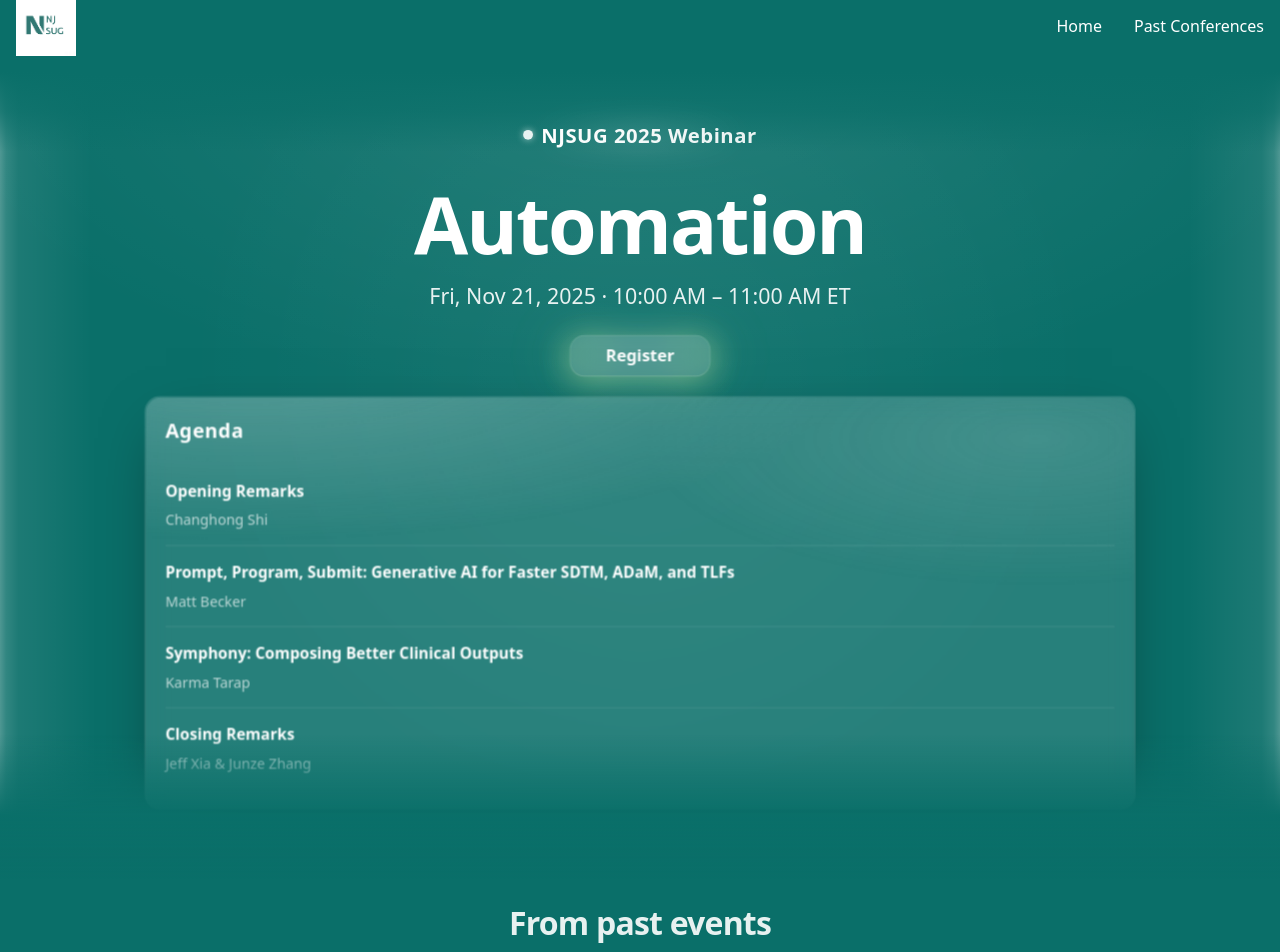
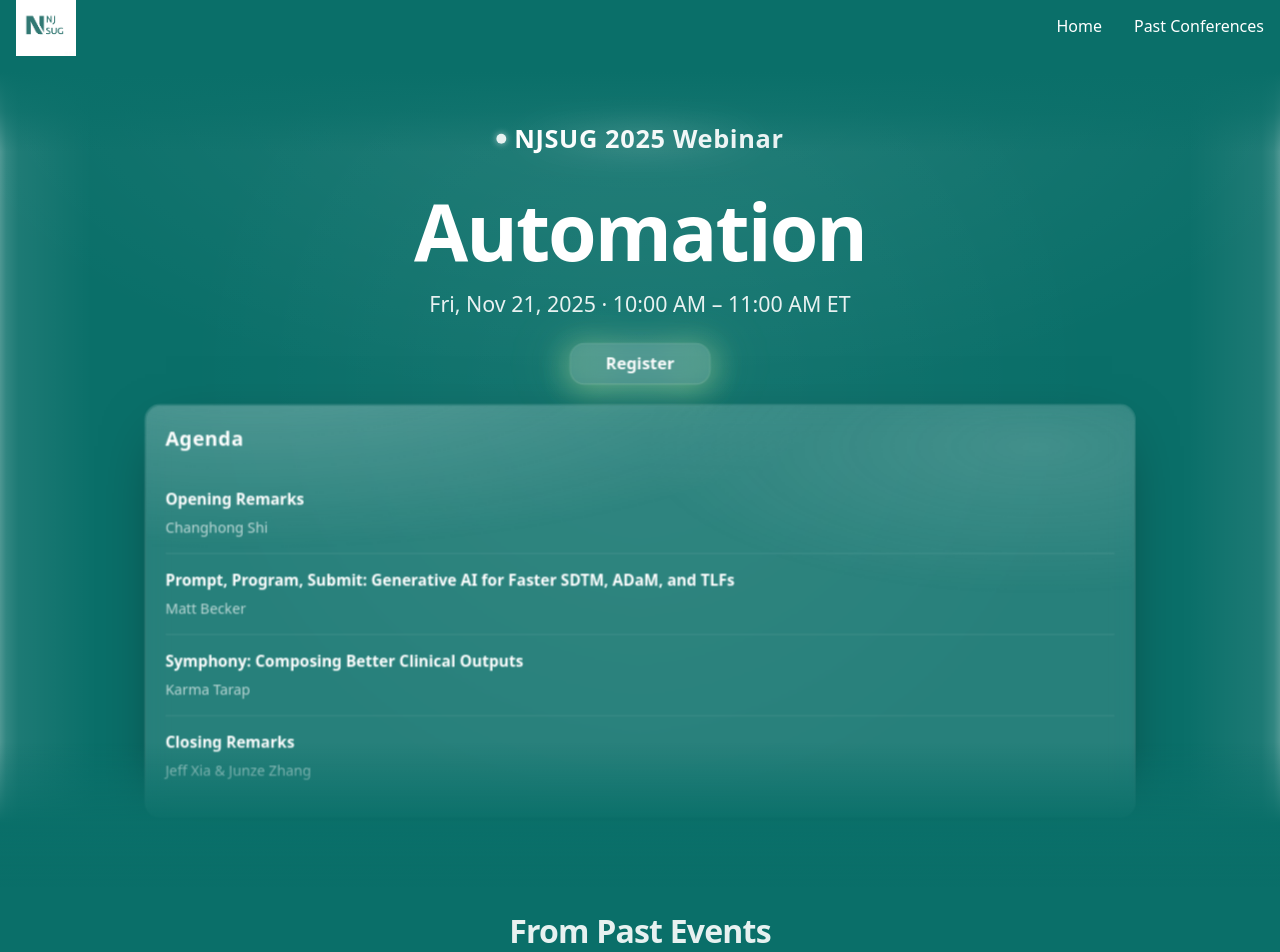
Before and after one commit to 1mgroot/NJSUG, a Next.js app: page / in a window 1280 px wide. Shown: the part 20-972 px from the top of the page. Built offline with nearby package versions, Linux system fonts and the light colour scheme.

Commit message:
feat(hero): increase 'NJSUG 2025 Webinar' label size in HeroAgendaSection

```diff
--- a/src/components/HeroAgendaSection.tsx
+++ b/src/components/HeroAgendaSection.tsx
@@ -66,7 +66,7 @@
               <div className="mb-6 md:mb-8 flex justify-center">
                 <div className="relative">
                   <div className="absolute inset-0 bg-[radial-gradient(60%_140%_at_50%_50%,rgba(255,255,255,0.22)_0%,transparent_70%)] blur-md scale-110 opacity-60 transition-opacity duration-500 pointer-events-none"></div>
-                  <span className="relative inline-flex items-center gap-2 text-[clamp(1rem,1.6vw,1.3rem)] font-semibold text-white/90">
+                  <span className="relative inline-flex items-center gap-2 text-[clamp(1.15rem,2vw,1.6rem)] font-semibold text-white/90">
                     <div className="flex items-center gap-2">
                       <span className="size-2.5 rounded-full bg-white/90 shadow-[0_0_8px_rgba(255,255,255,0.6)]"></span>
                       <span className="bg-gradient-to-r from-white via-white/95 to-white/90 bg-clip-text text-transparent font-semibold tracking-wide">
--- a/src/components/PastPhotos.tsx
+++ b/src/components/PastPhotos.tsx
@@ -56,7 +56,7 @@
     <section className="relative min-h-[50vh] md:min-h-[60vh] flex flex-col justify-center pt-4 pb-8 md:pt-6 md:pb-12">
       <div className="container mx-auto px-4">
         <div className="text-center mb-5 md:mb-8">
-          <h2 className="font-bold tracking-tight text-[clamp(1.25rem,3vw,2rem)] text-white/90">From past events</h2>
+          <h2 className="font-bold tracking-tight text-[clamp(1.25rem,3vw,2rem)] text-white/90">From Past Events</h2>
         </div>
 
         <div className="group space-y-6">
```
